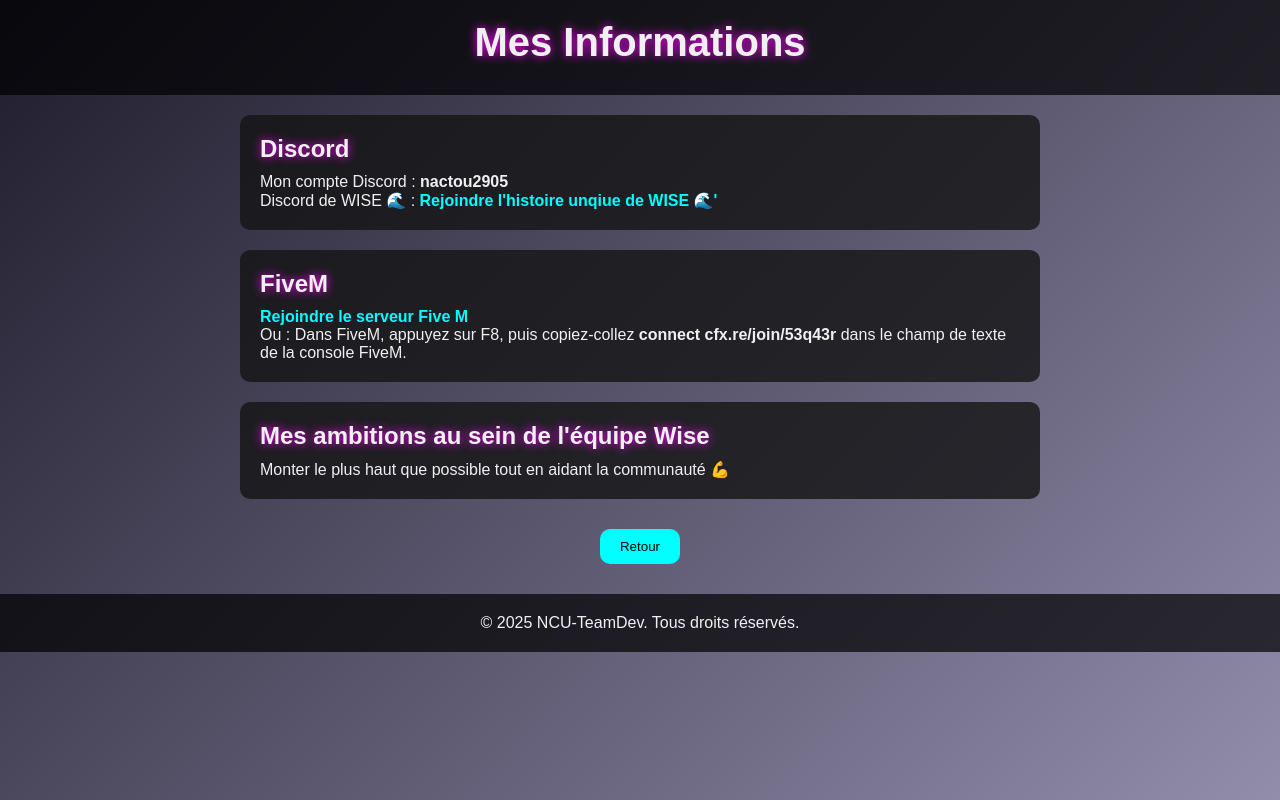
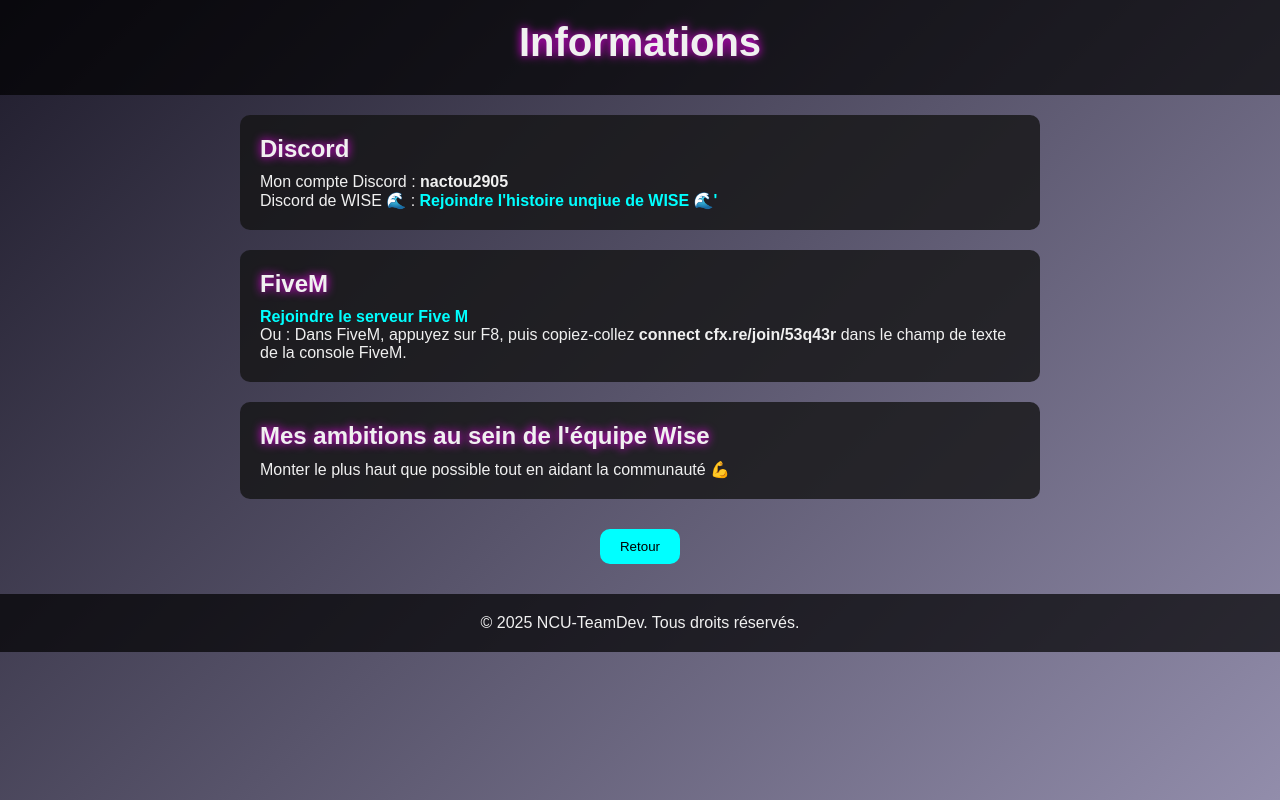
Before and after one commit to Nactouteamdev/nactouteamdev.io, a plain HTML site: page info.html in a window 1280 px wide. Drawn offline with Linux system fonts and the light colour scheme.

Commit message:
Update info.html

```diff
--- a/info.html
+++ b/info.html
@@ -3,14 +3,14 @@
 <head>
     <meta charset="UTF-8">
     <meta name="viewport" content="width=device-width, initial-scale=1.0">
-    <title>Mes Informations</title>
+    <title>Informations</title>
     <link rel="icon" href="w.png" type="image/png">
     <link rel="stylesheet" href="style.css">
 </head>
 <body>
     <div id="background"></div>
     <header>
-        <h1>Mes Informations</h1>
+        <h1>Informations</h1>
     </header>
     <main>
         <section class="infos-discord">
```
